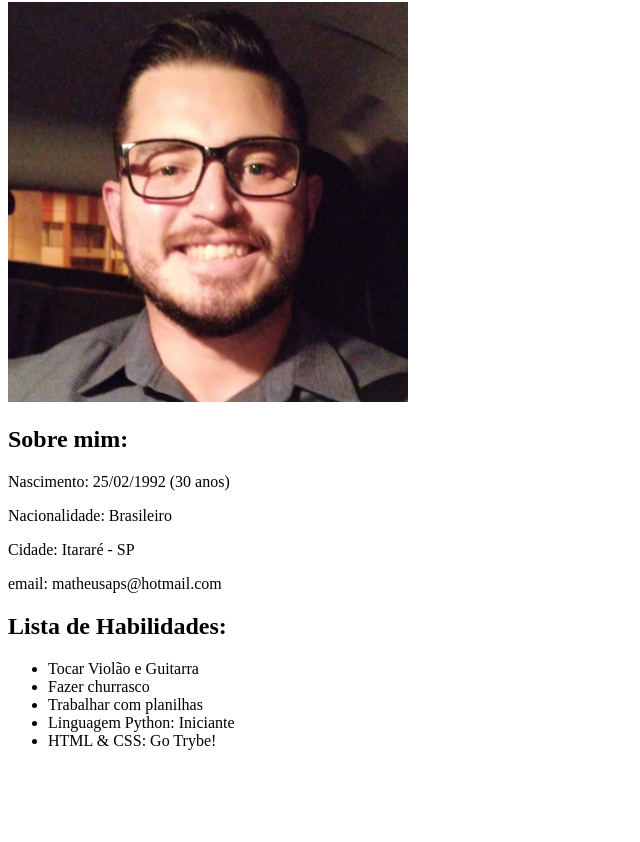
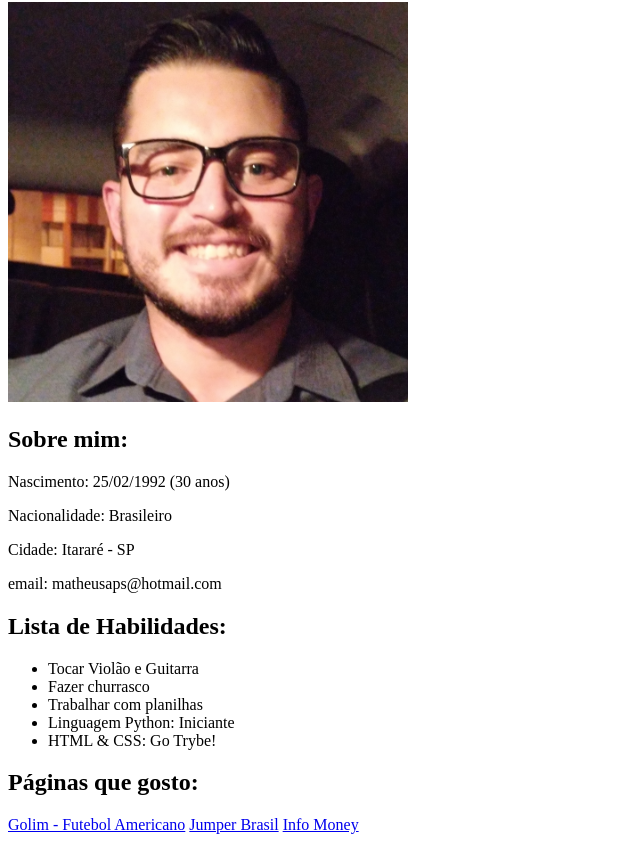
Before and after one commit to MatheusPalma2502/-MatheusPalma2502.github.io, a plain HTML site: page index.html in a window 1280 px wide. Shown: the part 78-920 px from the top of the page, without its empty margins (0-640 px from the left). Before the commit the page ends 844 px from the top, so only its background shows below. Drawn offline with Linux system fonts and the light colour scheme.

Commit message:
Paginas que gosto

```diff
--- a/index.html
+++ b/index.html
@@ -27,5 +27,12 @@
 
         </ul>
 
+    <h2> Páginas que gosto:</h2>
+    <a href="https://www.golimsports.com.br/" target="_blank"> Golim - Futebol Americano</a>
+
+    <a href="https://jumperbrasil.lance.com.br/" target="_blank"> Jumper Brasil</a>
+
+    <a href="https://www.infomoney.com.br/" target="_blank"> Info Money</a>
+
 </body>
 </html>
```
